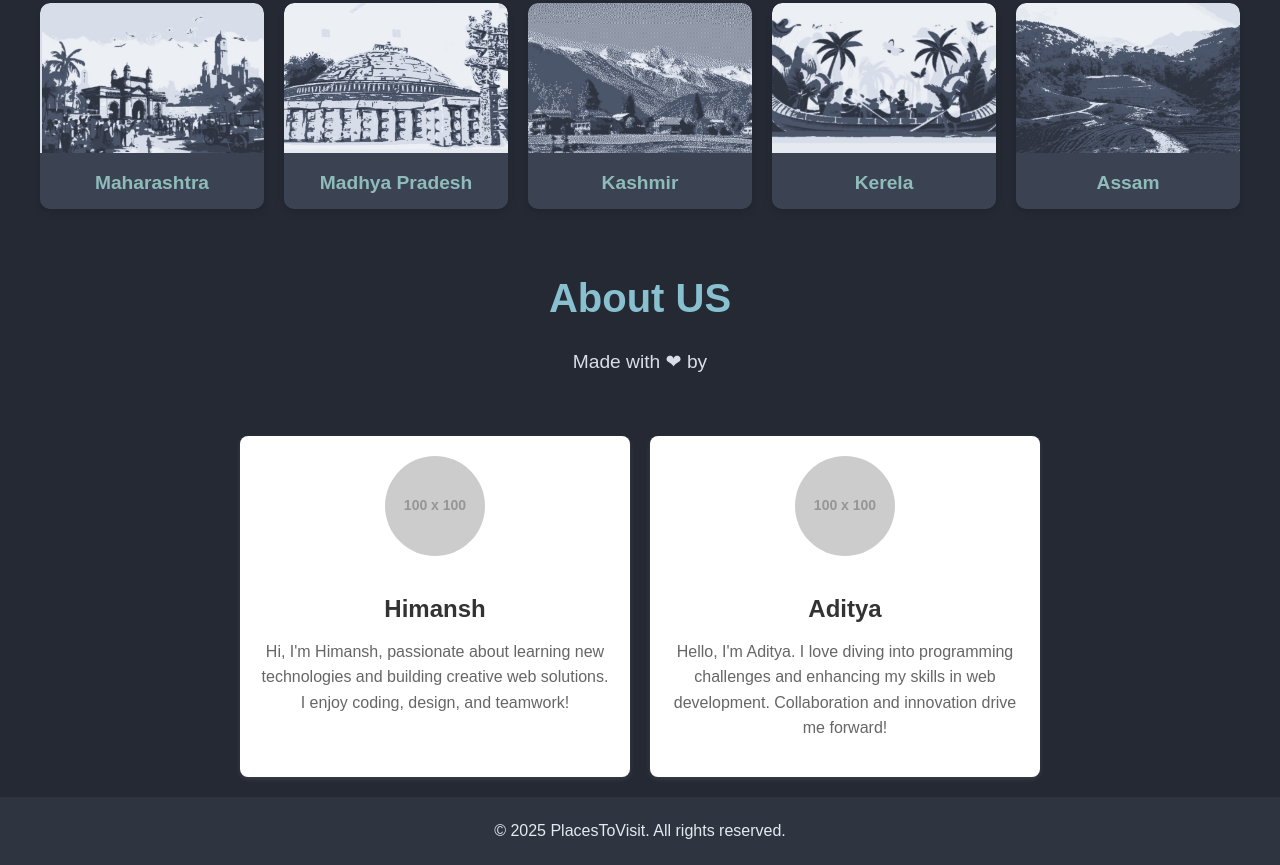
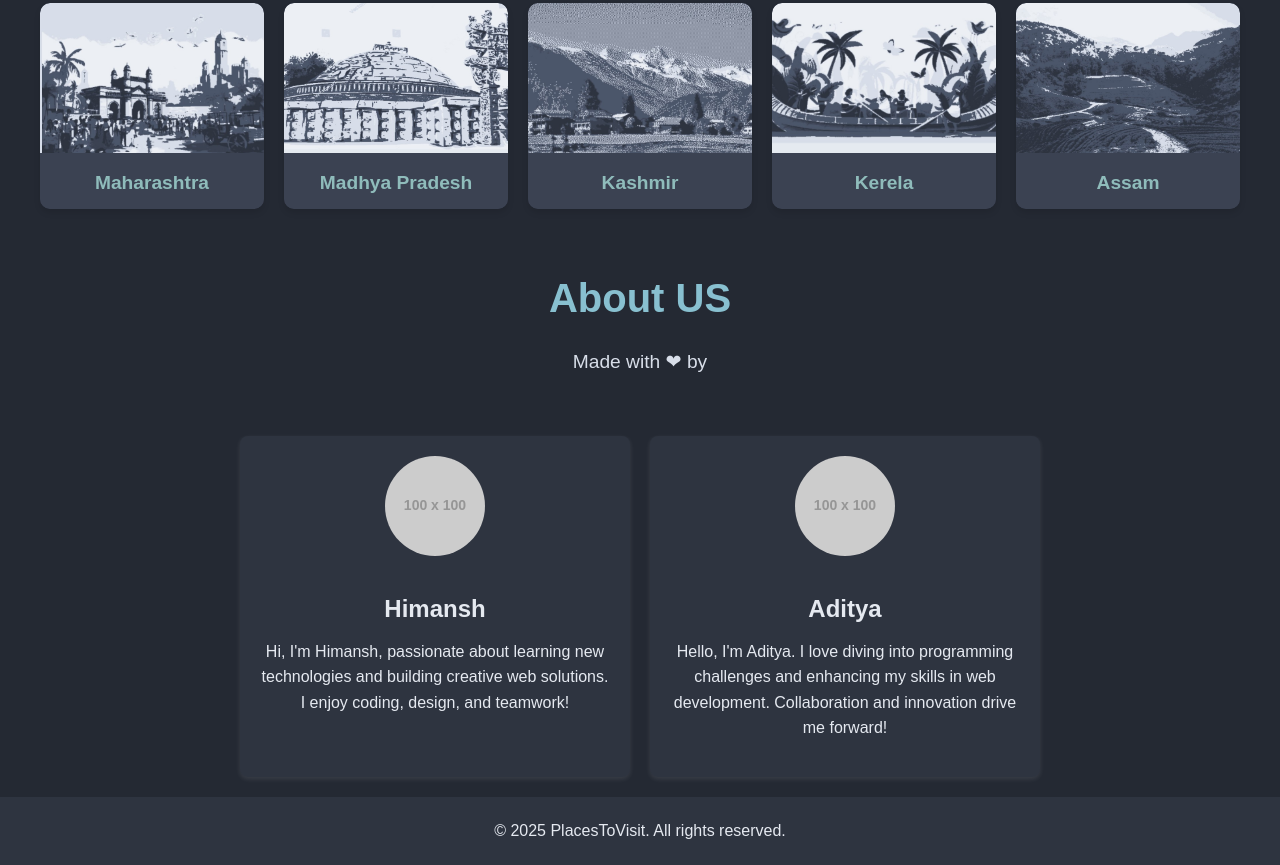
Before and after one commit to Humanshere/PlacesToVisit, a plain HTML site: page index.html in a window 1280 px wide. Shown: the part 1232-2097 px from the top of the page. Drawn offline with Linux system fonts and the light colour scheme; placeholder pictures from the web are drawn by us.

Commit message:
Matched styling in about us page

```diff
--- a/styles.css
+++ b/styles.css
@@ -210,8 +210,8 @@ color:#2e3440}
 
 .about-section {
     flex: 1 1 300px;
-    background-color: #fff;
-    color: #d8dee9;
+    background-color: #2e3440;
+    color: #e5e9f0;
     border-radius: 8px;
     box-shadow: 0 2px 5px rgba(255, 255, 255, 0.1);
     padding: 20px;
@@ -228,13 +228,13 @@ color:#2e3440}
 
 .about-section h2 {
     font-size: 1.5em;
-    color: #333;
+    color: #e5e9f0;
     margin-bottom: 10px;
 }
 
 .about-section p {
     font-size: 1em;
-    color: #666;
+    color: #e5e9f0;
     line-height: 1.6;
 }
 
```
